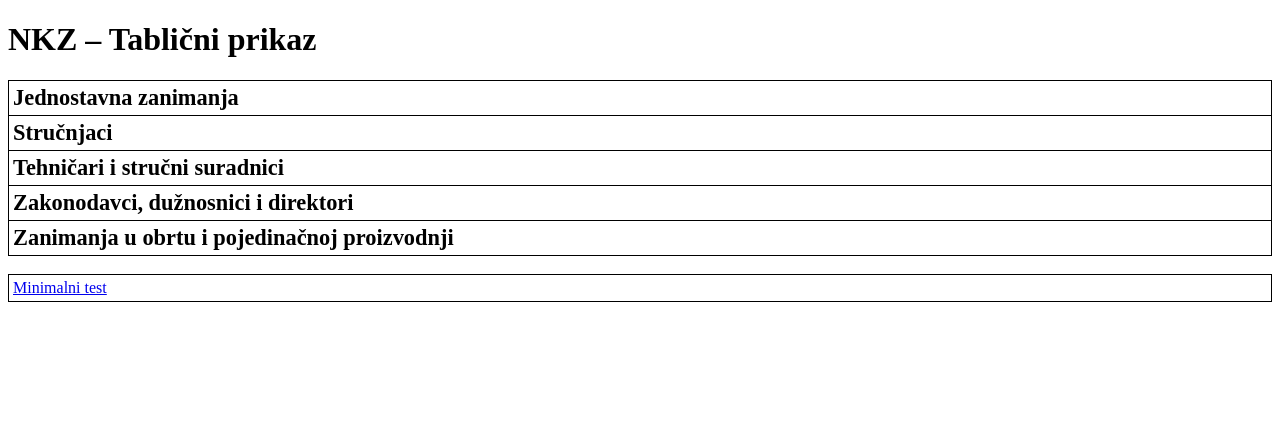
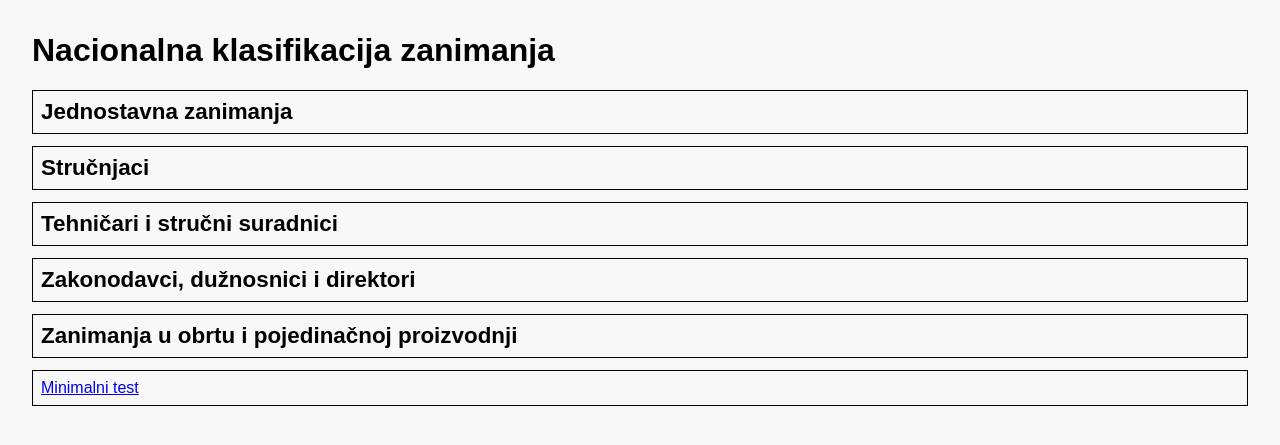
Before and after one commit to gluncic/NKZ10, a FastAPI app: page / in a window 1280 px wide. Shown: the top 445 px of the page. Run offline with FastAPI, Linux system fonts and the light colour scheme; some libraries are stand-ins or nearby versions.

Commit message:
Update index.html 20

```diff
--- a/templates/index.html
+++ b/templates/index.html
@@ -2,18 +2,21 @@
 <html lang="hr">
 <head>
   <meta charset="UTF-8">
-  <title>NKZ – Tablični prikaz</title>
+  <title>NKZ – Zanimanja</title>
   <meta http-equiv="Content-Security-Policy" content="default-src 'self' https://unpkg.com; script-src 'self' 'unsafe-inline' https://unpkg.com; style-src 'self' 'unsafe-inline';">
   <style>
-    table {
-      border-collapse: collapse;
-      width: 100%;
+    body {
+      font-family: sans-serif;
+      margin: 2em;
+      background: #f8f8f8;
+      color: black;
     }
-    tr, td {
+    /* Svaki element koji se prikazuje kao ćelija ima kvadratni obrub */
+    .blok {
       border: 1px solid black;
-      padding: 4px;
+      padding: 8px;
+      margin-bottom: 12px;
     }
-    /* Stilovi za pojedinačne razine */
     .rod-link {
       color: black;
       font-size: 1.4em;
@@ -32,42 +35,38 @@
       text-decoration: none;
     }
     .opis {
-      margin-top: 4px;
+      margin-top: 5px;
       background: #f0f0f0;
-      padding: 6px;
+      padding: 10px;
       font-style: italic;
       border: 1px solid #ccc;
       color: black;
+    }
+    ul {
+      list-style-type: none;
+      padding-left: 0;
+      margin: 0;
+    }
+    li {
+      margin: 4px 0;
     }
   </style>
   <script src="https://unpkg.com/htmx.org@1.9.2"></script>
 </head>
 <body>
-  <h1>NKZ – Tablični prikaz</h1>
-  <table id="main-table">
-    <tbody id="table-body">
-      {% for item in rods %}
-        <tr id="rod-{{ item.slug }}" class="rod-row">
-          <td>
-            <a class="rod-link" href="#" hx-get="/expand-rod/{{ item.slug }}" hx-target="#rod-{{ item.slug }}" hx-swap="outerHTML">
-              {{ item.rod }}
-            </a>
-          </td>
-        </tr>
-      {% endfor %}
-    </tbody>
-  </table>
-  <br>
-  <table id="test-table">
-    <tbody id="test-tbody">
-      <tr>
-        <td>
-          <a href="#" hx-get="/test" hx-target="#test-tbody" hx-swap="afterbegin">
-            Minimalni test
-          </a>
-        </td>
-      </tr>
-    </tbody>
-  </table>
+  <h1>Nacionalna klasifikacija zanimanja</h1>
+  <!-- Svaki rod se prikazuje u svom bloku -->
+  {% for item in rods %}
+    <div class="blok" id="rod-{{ item.slug }}">
+      <a class="rod-link" href="#" hx-get="/expand-rod/{{ item.slug }}" hx-target="#rod-{{ item.slug }}" hx-swap="outerHTML">
+        {{ item.rod }}
+      </a>
+    </div>
+  {% endfor %}
+
+  <!-- Minimalni test htmx link -->
+  <div class="blok" id="test">
+    <a href="#" hx-get="/test" hx-target="#test" hx-swap="outerHTML">Minimalni test</a>
+  </div>
 </body>
 </html>
```
